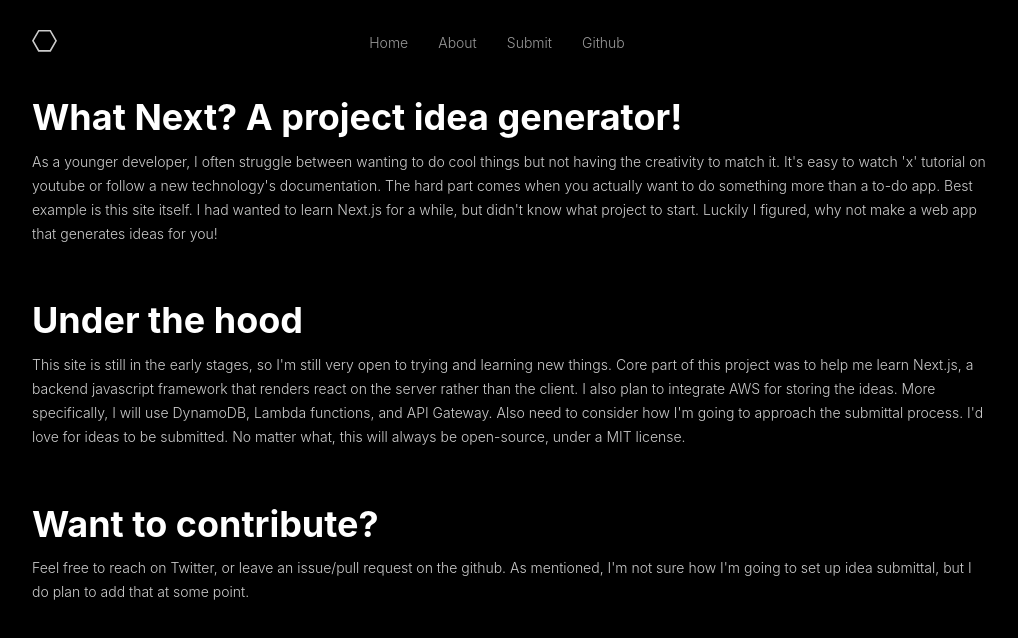
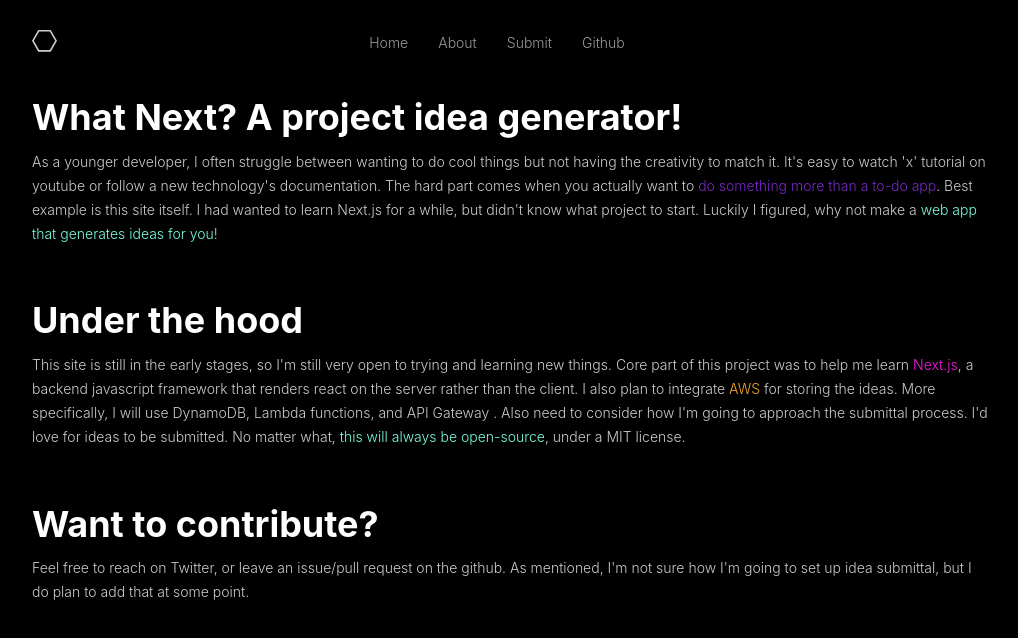
Before and after one commit to timothyac/what-next, a Next.js app: page /about in a window 1280 px wide. Shown: the top 638 px of the page, without its empty margins (128-1146 px from the left). Built offline with nearby package versions, Linux system fonts and the light colour scheme.

Commit message:
some styling for the page

```diff
--- a/pages/about.js
+++ b/pages/about.js
@@ -8,22 +8,26 @@ const about = () => (
         As a younger developer, I often struggle between wanting to do cool
         things but not having the creativity to match it. It's easy to watch 'x'
         tutorial on youtube or follow a new technology's documentation. The hard
-        part comes when you actually want to do something more than a to-do app.
+        part comes when you actually want to
+        <span className="purple"> do something more than a to-do app</span>.
         Best example is this site itself. I had wanted to learn Next.js for a
         while, but didn't know what project to start. Luckily I figured, why not
-        make a web app that generates ideas for you!
+        make a
+        <span className="cyan"> web app that generates ideas for you</span>!
       </p>
       <br />
       <h1>Under the hood</h1>
       <p>
         This site is still in the early stages, so I'm still very open to trying
         and learning new things. Core part of this project was to help me learn
-        Next.js, a backend javascript framework that renders react on the server
-        rather than the client. I also plan to integrate AWS for storing the
-        ideas. More specifically, I will use DynamoDB, Lambda functions, and API
-        Gateway. Also need to consider how I'm going to approach the submittal
-        process. I'd love for ideas to be submitted. No matter what, this will
-        always be open-source, under a MIT license.
+        <span className="pink"> Next.js</span>, a backend javascript framework
+        that renders react on the server rather than the client. I also plan to
+        integrate<span className="orange"> AWS</span> for storing the ideas.
+        More specifically, I will use DynamoDB, Lambda functions, and API
+        Gateway . Also need to consider how I'm going to approach the submittal
+        process. I'd love for ideas to be submitted. No matter what,
+        <span className="cyan"> this will always be open-source</span>, under a
+        MIT license.
       </p>
       <br />
       <h1>Want to contribute?</h1>
@@ -33,6 +37,27 @@ const about = () => (
         submittal, but I do plan to add that at some point.
       </p>
     </div>
+    <style jsx>{`
+      .cyan {
+        color: #79ffe1;
+      }
+
+      .blue {
+        color: #0070f3;
+      }
+
+      .pink {
+        color: #f81ce5;
+      }
+
+      .purple {
+        color: #7928ca;
+      }
+
+      .orange {
+        color: #f5a623;
+      }
+    `}</style>
   </Layout>
 );
 
```
